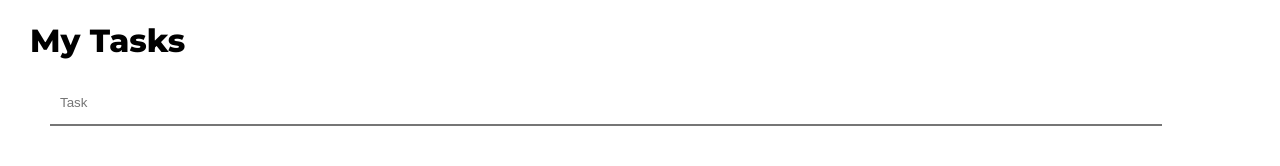
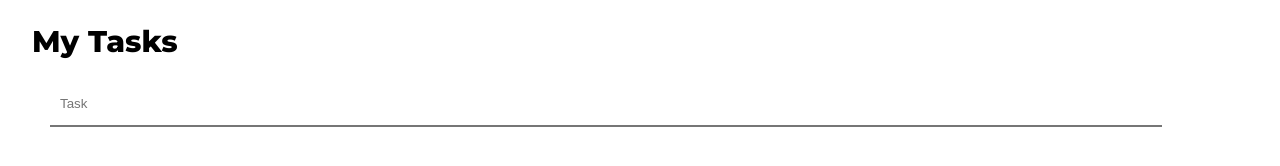
Before and after one commit to riedelsolutions/seamless, a plain HTML site: page index.html in a window 1280 px wide. Drawn offline with Linux system fonts and the light colour scheme.

Commit message:
Title can be changed in prototype

```diff
--- a/index.html
+++ b/index.html
@@ -11,7 +11,7 @@
 </head>
 <body>
 
-	<h1>My Tasks</h1>
+	<h1><input type="text" name ='title' placeholder ="My Tasks"></h1>
 	<div class="taskContainer">
 		<input type="text" name="firstPrimaryTask" class="task" placeholder="Task">
 	</div>
--- a/styles.css
+++ b/styles.css
@@ -1,6 +1,22 @@
 body{
 	font-family: 'Montserrat', sans-serif;
 	margin-left: 30px;
+}
+
+h1 input {
+	border:none;
+	font-family:'Montserrat', sans-serif;
+	font-weight: bold;
+	color: #000;
+	font-size: 30px;
+}
+
+h1 input::placeholder{
+	color: black;
+}
+
+h1 input:focus{
+	color:grey;
 }
 
 .taskContainer{
```
